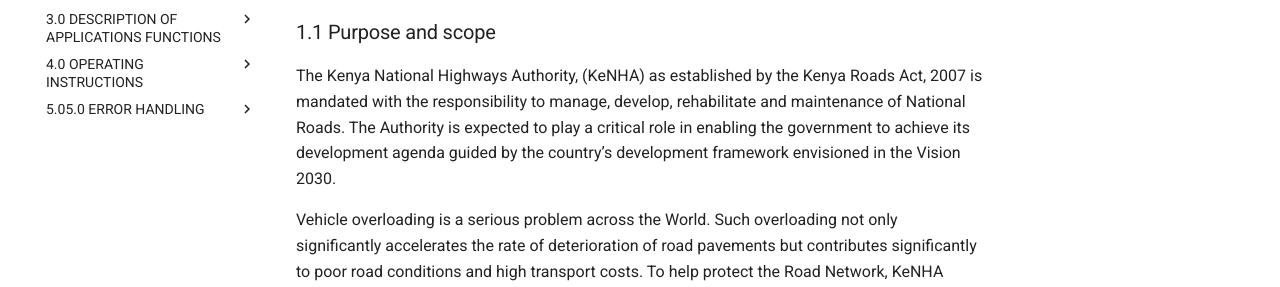
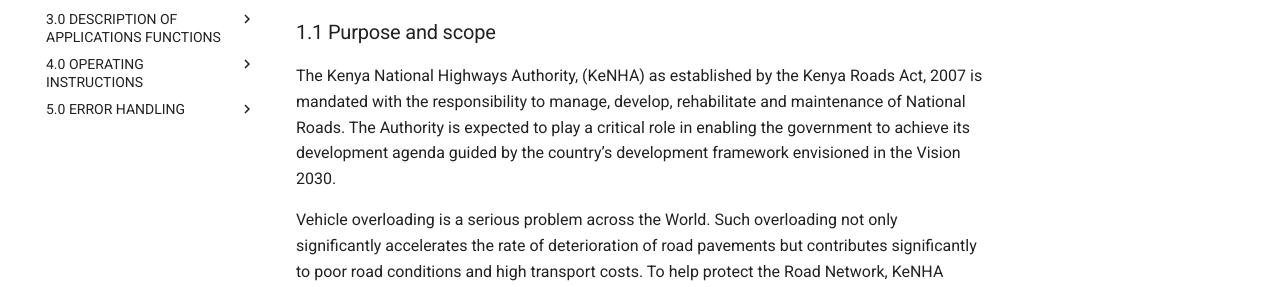
Before and after one commit to titusowuor30/kenloadv2_user_manual, an MkDocs documentation site: the page built from docs/index.md, in a window 1280 px wide. Shown: the part 344-631 px from the top of the page. Built offline with MkDocs 1.6.1 and Material for MkDocs 9.7.7, drawn with Linux system fonts in a browser that asks for light colours; comment, search, counter and statistics services are not loaded.

Commit message:
Update mkdocs.yml

```diff
--- a/mkdocs.yml
+++ b/mkdocs.yml
@@ -137,7 +137,7 @@
           - Technical:
               - Health Check: tech/health_check.md
               - Callibration Certificate: tech/callib_cert.md
-  - 5.05.0 ERROR HANDLING:
+  - 5.0 ERROR HANDLING:
     - 5.1 Helpdesk Facility: getting_started/get_help.md
     - 5.2Glossary: intro/abbreviations.md
     - 5.3 Abbreviations: intro/abbreviations.md
```
